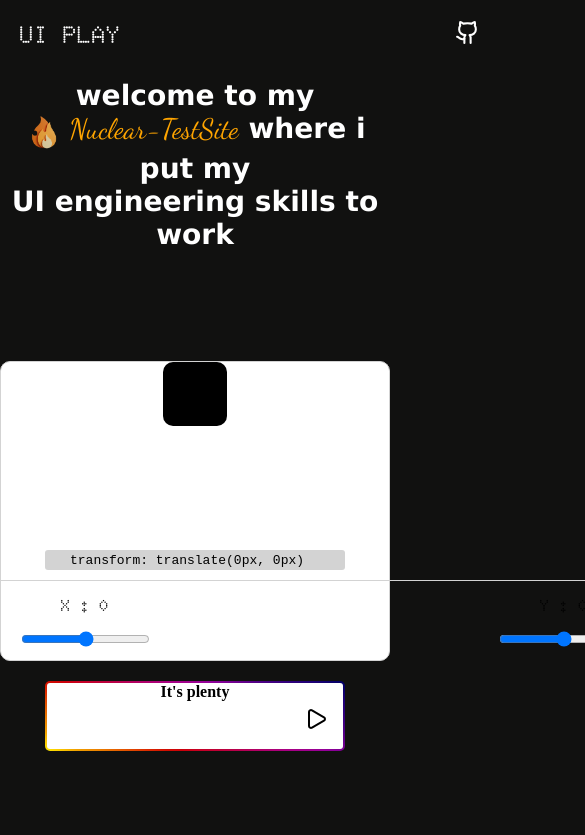
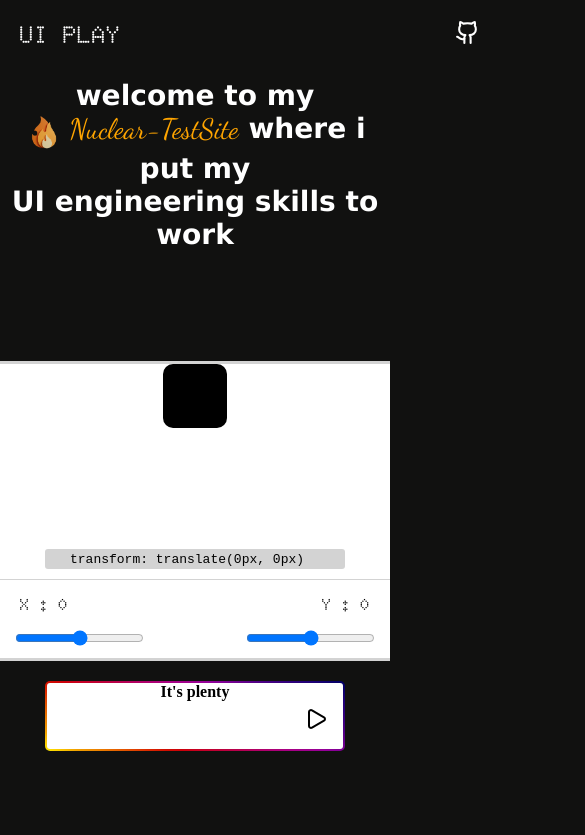
Before and after one commit to Genesispro-maker/ui-playground, a React (Vite) app in the folder ui/: page / in a window 390 px wide. Shown: the top 835 px of the page, 585 px wide, since content can reach past the window. Built offline with nearby package versions, Linux system fonts and the light colour scheme.

Commit message:
Update illustration.module.css

```diff
--- a/ui/src/components/illustration/illustration.module.css
+++ b/ui/src/components/illustration/illustration.module.css
@@ -78,7 +78,34 @@
 
 @media (min-width: 350px) and (max-width: 500px) and (orientation: portrait){
   .wrapper{
-     max-width: 100%;
-     border-radius: none;
+     width: 100%;
+     border-radius: 0;
+     border-top: 3px solid lightgray;
+     border-right: none;
+     border-left: none;
+     height: 300px;
+     overflow: none;
+     border-bottom: 3px solid lightgray;
+  }
+
+  .Rangewrapper{
+    width: 100vw;
+
+  }
+
+  .value:first-of-type{
+    left: 20px;
+  }
+
+  .value.value:last-of-type{
+    right: 20px;
+  }
+
+  .input:first-of-type{
+    left: 15px;
+  }
+
+  .input:last-of-type{
+    right: 15px;
   }
 }
```
